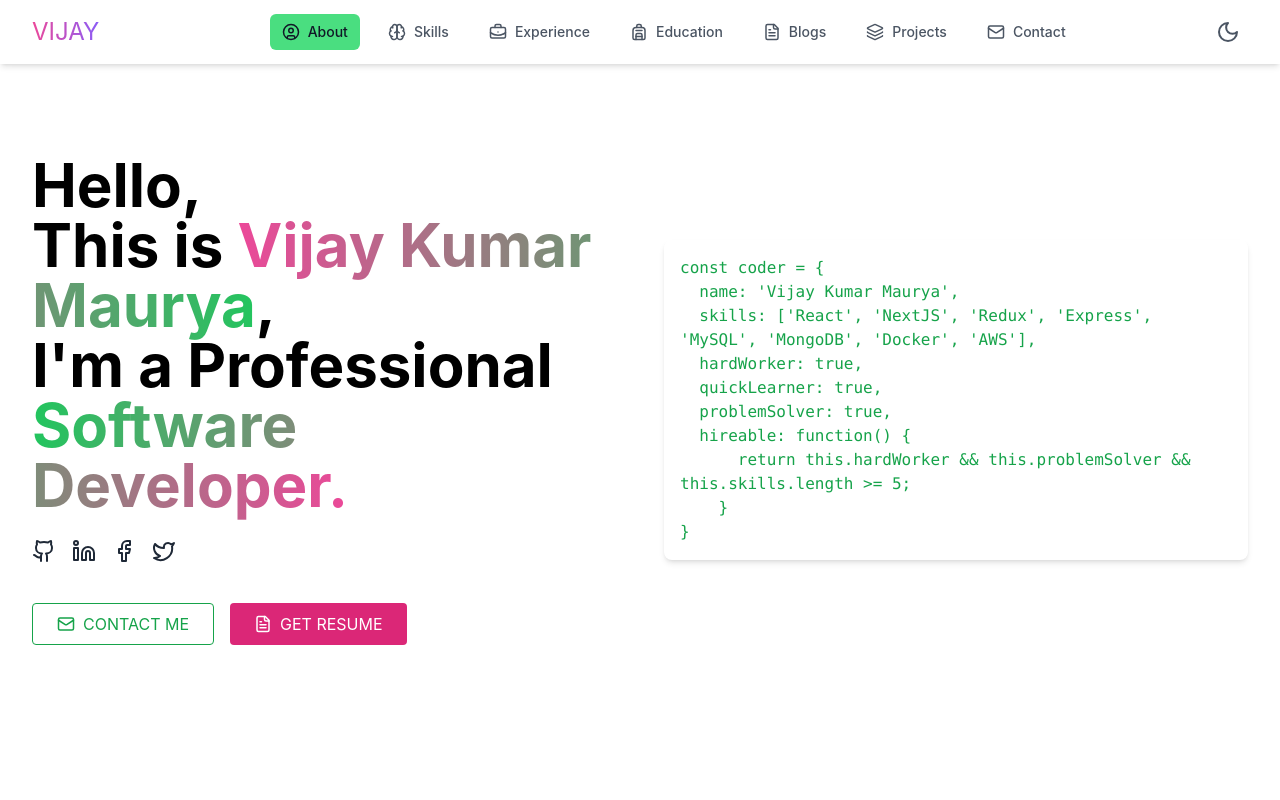
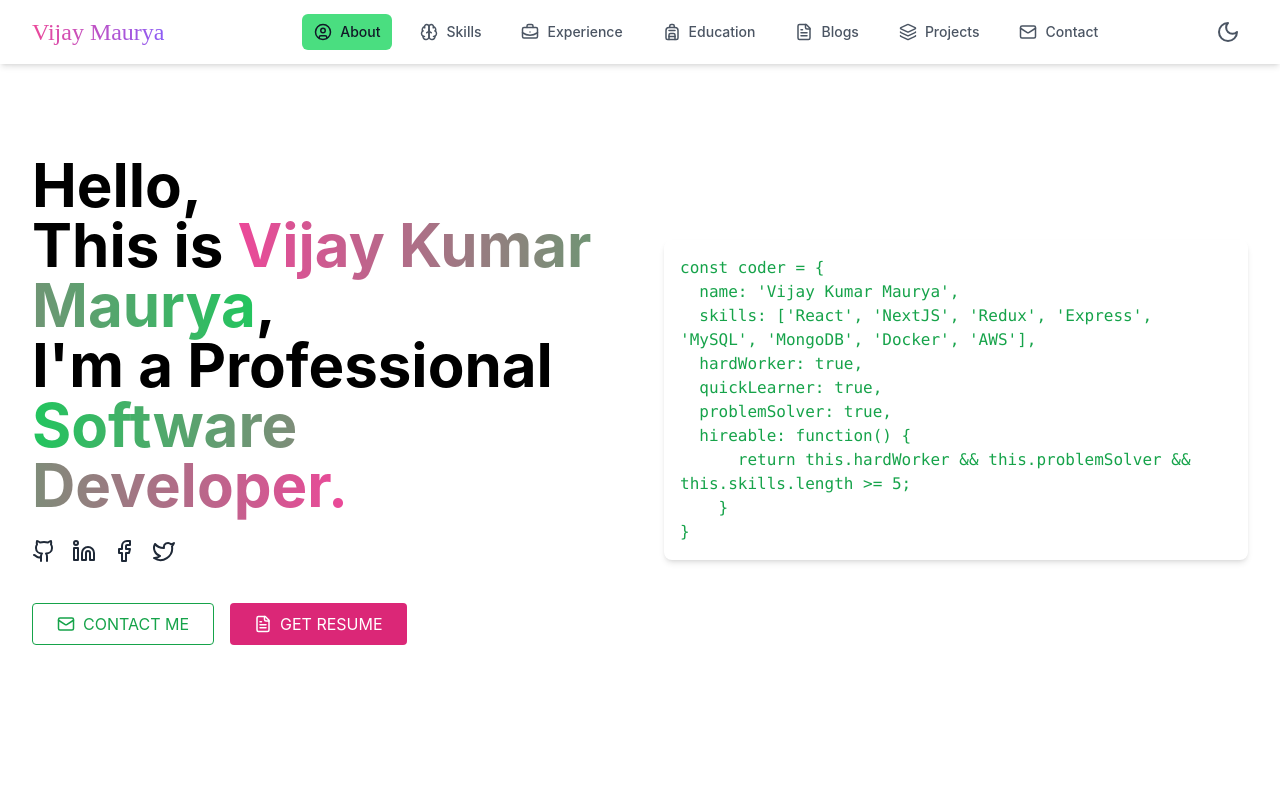
Before and after one commit to vijaymaurya01/portfolio-next.js, a Next.js app: page / in a window 1280 px wide. Shown: the top 800 px of the page. Built offline with nearby package versions, Linux system fonts and the light colour scheme.

Commit message:
Update Navbar component with new name and add custom font family in Tailwind config

```diff
--- a/src/components/Navbar.jsx
+++ b/src/components/Navbar.jsx
@@ -60,7 +60,7 @@ export default function Navbar({ theme, toggleTheme }) {
             <div className="max-w-7xl mx-auto px-4 sm:px-6 lg:px-8">
                 <div className="flex items-center justify-between h-16">
                     <div className="flex items-center">
-                        <a href="" className="text-2xl bg-clip-text text-transparent bg-gradient-to-r from-pink-500 to-violet-500">VIJAY</a>
+                        <a href="" className="text-2xl bg-clip-text text-transparent bg-gradient-to-r from-pink-500 to-violet-500 font-display">Vijay Maurya</a>
                     </div>
                     <div className="hidden md:block">
                         <div className="ml-10 flex items-baseline space-x-4">
--- a/tailwind.config.mjs
+++ b/tailwind.config.mjs
@@ -12,6 +12,10 @@ export default {
         foreground: "var(--foreground)",
       },
     },
+    fontFamily: {
+      display: ["Satisfy", "cursive"],
+      // logo: ["Monsieur La Doulaise", "cursive"],
+    },
   },
   plugins: [],
 };
```
